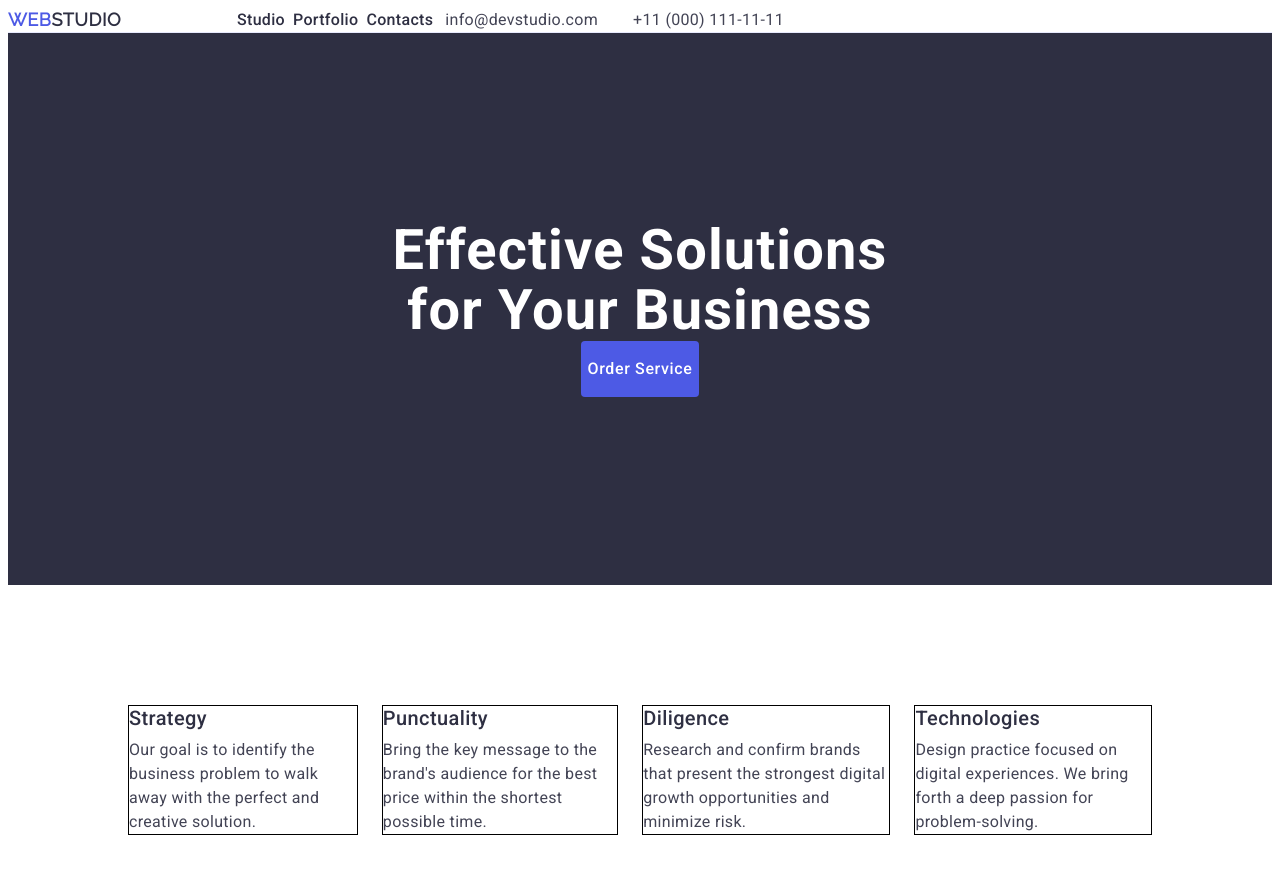
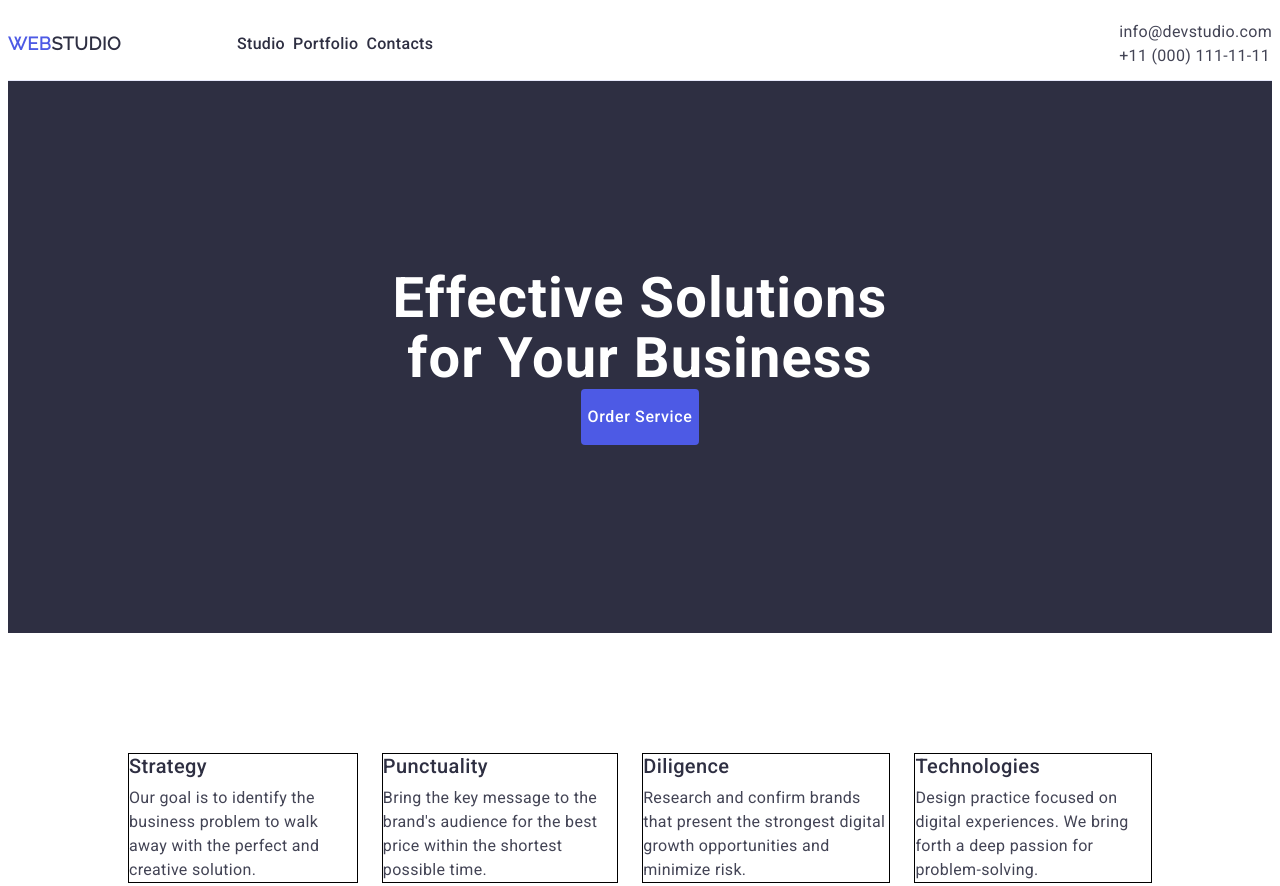
Before and after one commit to AntoninaMed/goit-markup-hw-03, a plain HTML site: page index.html in a window 1280 px wide. Shown: the top 886 px of the page. Drawn offline with Linux system fonts and the light colour scheme.

Commit message:
styless.css

```diff
--- a/css/styles.css
+++ b/css/styles.css
@@ -30,6 +30,8 @@ img{
     display: flex;
     gap: 12px;
     flex-wrap: wrap;
+    justify-content: center;
+    align-items: center;
 }
 .nav-menu-logo {
     color: #4D5AE5;
@@ -68,14 +70,15 @@ color: #404BBF;
     letter-spacing: 0.02em;
     text-decoration: none;
     padding: 24px 0;
+    display: block;
 }
 .nav-menu-item:hover,.nav-menu-item:focus {
     color: #404bbf;
     }
-.contacts-list {
+.contacts {
     font-style: normal;
     display: flex;
-   gap: 35px;
+   margin-left: auto;
 
 
 }
@@ -89,6 +92,7 @@ letter-spacing: 0.02em;
 text-decoration: none;
 display: flex;
 flex-direction: row;
+margin-left: auto;
 }
 
 .contacts-item:hover,.contacts-item:focus {
@@ -96,6 +100,7 @@ flex-direction: row;
 }
 .section-main {
     background-color: #2E2F42;
+    color: #FFF;
     padding: 188px 0;
 }
 
@@ -164,7 +169,7 @@ text-align:left;
 
 .description-item{
 color: #FFF;
-width: calc(100%-72px)/4;
+width: calc((100% -72px) / 4);
 border: 1px solid #000;
 }
 .description-text{
@@ -198,7 +203,7 @@ gap: 24px;
 }
 .team-list{
     background-color: #FFF;
-    width: calc(100%-72px)/4;
+    width: calc((100% - 72px) / 4);
     border-radius: 0px 0px 4px 4px;
 }
 .content-team{
@@ -236,7 +241,7 @@ text-align: center;
     background: #FFF;
     flex-wrap: wrap;
     row-gap: 48px;
-    width: calc(100%-48px)/3;
+    width: calc(( 100% - 48px ) / 3);
 }
 .content-portfolio{
     padding: 32px 0;
```
